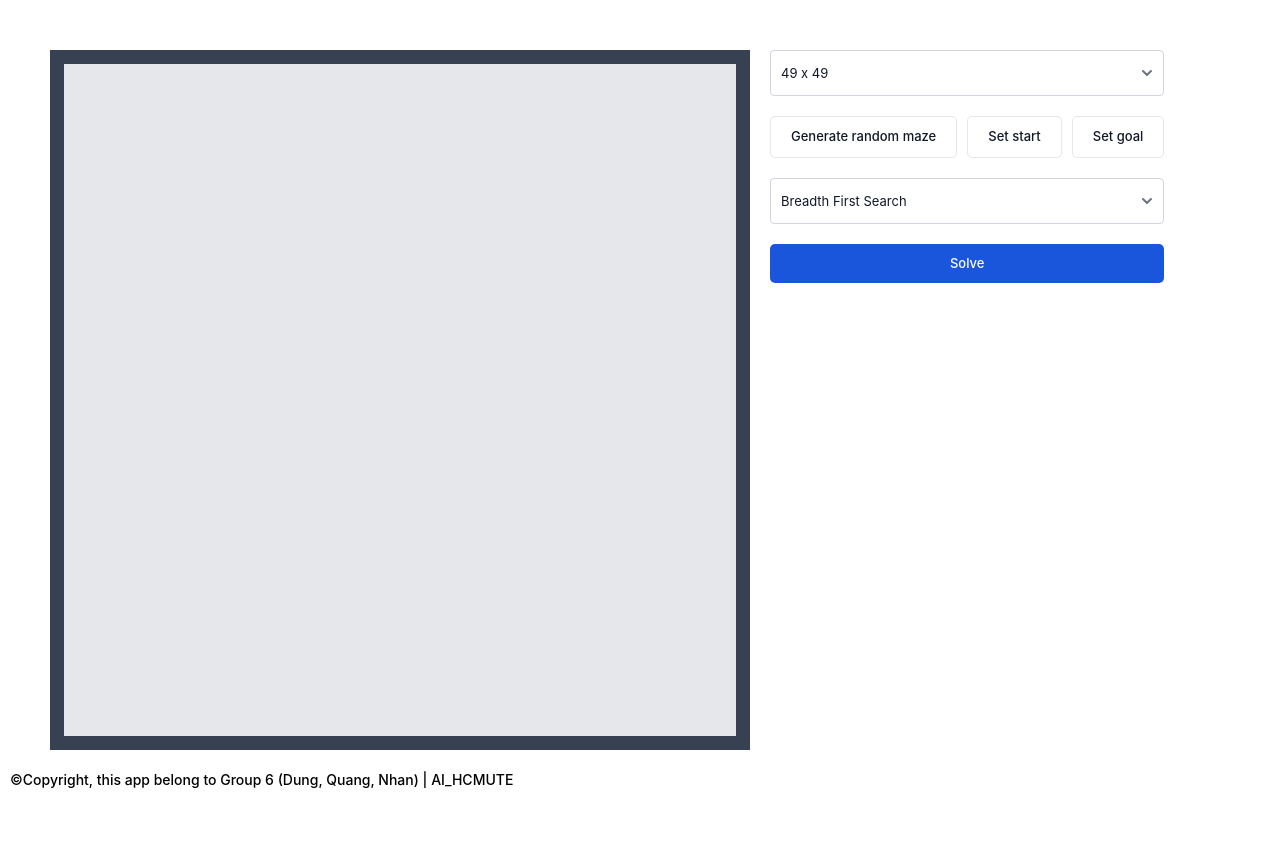
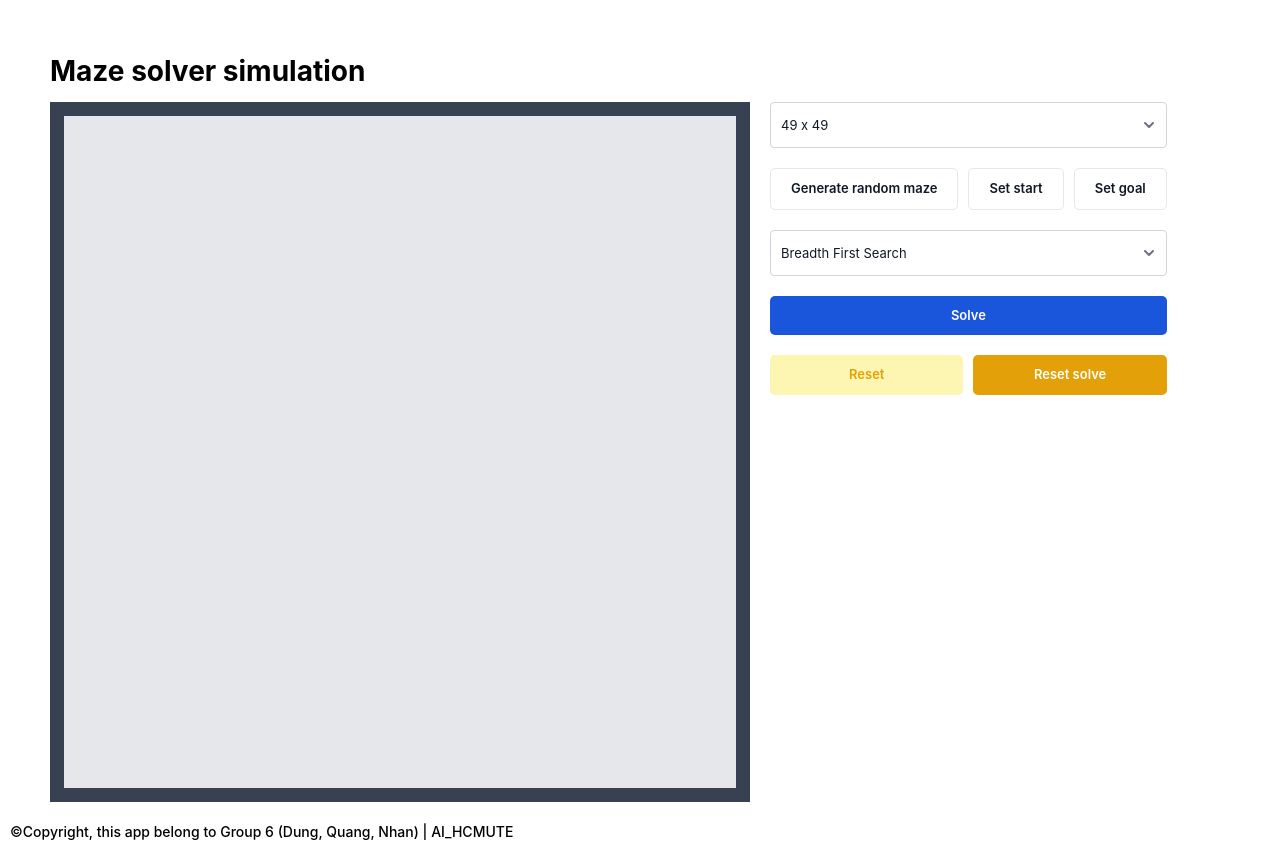
Before and after one commit to akili862002/Maze-solver-reactjs, a React (Vite) app: page / in a window 1280 px wide. Before the commit the page ends 800 px from the top, so only its background shows below. Built offline with nearby package versions, Linux system fonts and the light colour scheme.

Commit message:
Update interfact

```diff
--- a/src/App.tsx
+++ b/src/App.tsx
@@ -29,7 +29,6 @@ const sizeOptions: ISizeOption[] = [9, 19, 29, 39, 49, 69, 99].map((s) => ({
 }));
 
 function App() {
-  const rerender = useRerender();
   const [sizeSelected, setSizeSelected] = useState<ISizeOption>(sizeOptions[4]);
   const [maze, setMaze] = useState(
     new Maze(sizeSelected.width, sizeSelected.height)
@@ -41,12 +40,10 @@ function App() {
   const [execInfo, setExecInfo] = useState<{ timeExec: number } | null>(null);
 
   useEffect(() => {
-    const maze = new Maze(sizeSelected.width, sizeSelected.height);
-    setMaze(maze);
-    maze.onUpdate(() => {
-      rerender();
-    });
+    handleReset();
   }, [sizeSelected]);
+
+  console.log("Parent render");
 
   const handleSolve = async () => {
     setIsSolving(true);
@@ -65,8 +62,14 @@ function App() {
     setIsSolving(false);
   };
 
+  const handleReset = () => {
+    const maze = new Maze(sizeSelected.width, sizeSelected.height);
+    setMaze(maze);
+  };
+
   return (
     <div className="relative w-screen min-h-screen p-5">
+      <h1 className="mb-1 text-4xl font-bold">Maze solver simulation</h1>
       <main>
         <div className="flex flex-row space-x-2">
           <div>
@@ -124,6 +127,24 @@ function App() {
             >
               Solve
             </Button>
+            <div className="flex gap-1">
+              <Button
+                variant="warning-secondary"
+                disabled={isSolving}
+                className="w-full"
+                onClick={handleReset}
+              >
+                Reset
+              </Button>
+              <Button
+                variant="warning"
+                disabled={isSolving}
+                className="w-full"
+                onClick={handleReset}
+              >
+                Reset solve
+              </Button>
+            </div>
           </div>
         </div>
       </main>
--- a/src/MazeBoard.tsx
+++ b/src/MazeBoard.tsx
@@ -2,6 +2,7 @@ import cn from "classnames";
 import { useEffect } from "react";
 import { Maze } from "./entity/maze.entity";
 import { POINT, Point } from "./entity/point.entity";
+import { useRerender } from "./hooks/useRerender";
 
 interface IMazeProps {
   maze: Maze;
@@ -9,6 +10,15 @@ interface IMazeProps {
 
 const MazeBoard: React.FC<IMazeProps> = ({ maze }) => {
   const matrix = maze.getMaze();
+  const rerender = useRerender();
+
+  useEffect(() => {
+    maze.onUpdate(() => {
+      rerender();
+    });
+  }, [maze]);
+
+  console.log("Render");
 
   useEffect(() => {
     document.body.onmousedown = () => {
@@ -79,7 +89,7 @@ const Block: React.FC<{
         val === -1 && "bg-blue-500",
         val === 2 && "bg-red-500",
         val === POINT.VISITED && "bg-gray-400",
-        val === POINT.SOLVED && "bg-teal-300"
+        val === POINT.SOLVED && "bg-[#00ff7e]"
       )}
       id={id}
       onMouseEnter={(e) => {
--- a/src/components/Button.tsx
+++ b/src/components/Button.tsx
@@ -2,7 +2,12 @@ import cn from "classnames";
 
 export const Button: React.FC<
   {
-    variant?: "primary" | "secondary" | "danger";
+    variant?:
+      | "primary"
+      | "secondary"
+      | "danger"
+      | "warning"
+      | "warning-secondary";
     disabled?: boolean;
   } & React.HTMLAttributes<HTMLButtonElement>
 > = ({ className, disabled, children, variant = "primary", ...rest }) => {
@@ -10,9 +15,13 @@ export const Button: React.FC<
     <button
       type="button"
       className={cn(
-        " rounded-5 focus:ring-4 font-medium text-sm px-2 py-1 focus:outline-none ",
+        " rounded-5 focus:ring-4 font-semibold text-sm  px-2 py-1 focus:outline-none ",
         variant === "primary" &&
           "text-white bg-blue-700 hover:bg-blue-800 focus:ring-blue-300",
+        variant === "warning" &&
+          "text-white bg-yellow-400 hover:bg-yellow-500 focus:ring-yellow-300",
+        variant === "warning-secondary" &&
+          "text-yellow-400 bg-yellow-100 hover:bg-yellow-200 focus:ring-yellow-300",
         variant === "secondary" &&
           "text-gray-900 bg-white border border-gray-200 hover:bg-gray-100 hover:text-blue-700 focus:z-10 focus:ring-4 focus:ring-gray-200",
         disabled && "pointer-events-none opacity-60",
--- a/src/entity/maze.entity.ts
+++ b/src/entity/maze.entity.ts
@@ -73,9 +73,7 @@ export class Maze {
   generateRandomMaze() {
     this.initMaze();
     new MazeGenerator(this);
-    window.requestAnimationFrame(() => {
-      this.fireUpdateEvent();
-    });
+    this.fireUpdateEvent();
   }
 
   getMaze() {
@@ -87,6 +85,8 @@ export class Maze {
   }
 
   fireUpdateEvent() {
-    document.dispatchEvent(this.event);
+    window.requestAnimationFrame(() => {
+      document.dispatchEvent(this.event);
+    });
   }
 }
```
